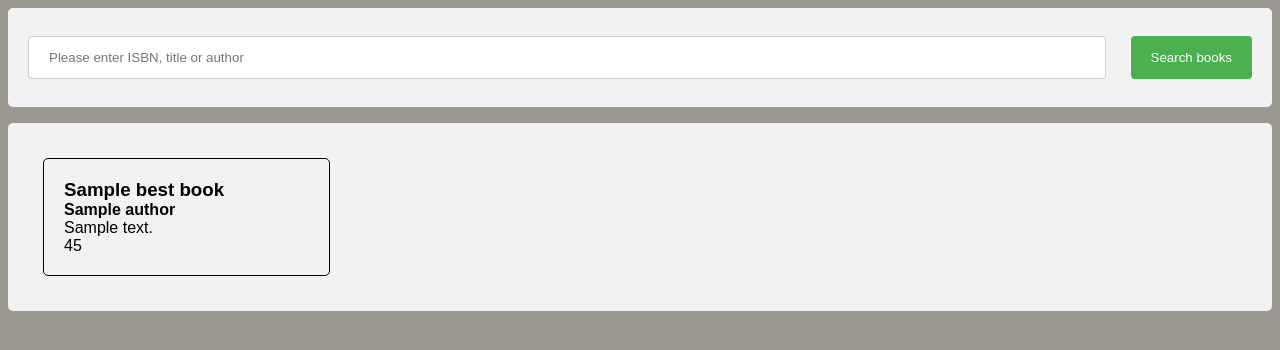
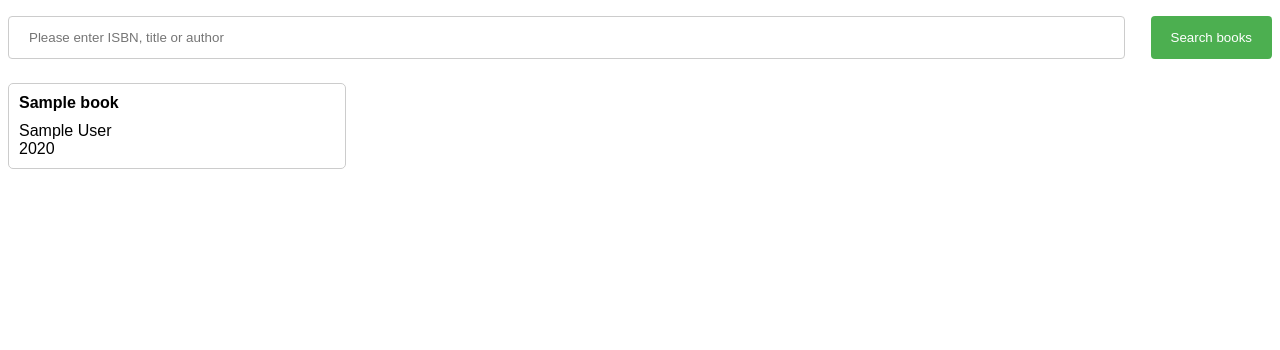
Before and after one commit to florestankorp/CS50W-project1, a Flask app: template templates/search.html in a window 1280 px wide. Shown: the top 350 px of the page. Run offline with Flask 2, Linux system fonts and the light colour scheme; the template is opened without the code that fills it: most values are stand-ins (such as "Sample title", 1, 10 or a date in 2020); parts of the project's set-up code (start-up, migrations or seed data) failed here and were passed over.

Commit message:
searching database and displaying selected book page works

```diff
--- a/application.py
+++ b/application.py
@@ -44,22 +44,45 @@ def search():
         if not request.form.get("search"):
             errors.append("Please enter a search term")
             pass
-        else:
+        elif not errors:
             # use input to do API call to goodreads
             query = request.form.get("search")
-            response = requests.get("https://www.goodreads.com/search.xml",
-                                    params={
-                                        "key": key,
-                                        "q": query,
-                                        "search": "all"
-                                    })
+            books = DB.execute(
+                """--sql
+            SELECT book_id, isbn, title, year, name as author FROM books
+            JOIN authors ON books.author_id = authors.author_id
+            WHERE
+            isbn LIKE :query OR
+            title LIKE :query OR
+            name LIKE :query
+            --endsql""", {
+                    "query": f'%{query}%'
+                }).fetchall()
 
-            works = (xmltodict.parse(response.content, process_namespaces=True)
-                     ["GoodreadsResponse"]["search"]["results"]["work"])
+            return render_template("search.html", errors=errors, books=books)
 
-            return render_template("search.html", errors=errors, works=works)
+        else:
+            errors.append("Book not found")
+            pass
 
     return render_template("search.html", errors=errors)
+
+
+@app.route("/book/<int:book_id>", methods=["GET", "POST"])
+def book(book_id):
+    book = DB.execute(
+        """--sql
+            SELECT book_id, isbn, title, year, name as author FROM books
+            JOIN authors ON books.author_id = authors.author_id
+            WHERE book_id=:book_id
+            --endsql""", {
+            "book_id": book_id
+        }).fetchone()
+
+    if book is None:
+        return redirect("/")
+
+    return render_template("book.html", book=book)
 
 
 @app.route("/login", methods=["GET", "POST"])
@@ -100,7 +123,7 @@ def login():
             # proceed if STILL no errors
             elif not errors:
                 # Remember which user has logged in
-                session["user_id"] = user.id
+                session["user_id"] = user.user_id
                 return redirect("/")
 
     return render_template("login.html", errors=errors)
--- a/static/main.css
+++ b/static/main.css
@@ -1,6 +1,5 @@
 body {
     font-family: Arial, Helvetica, sans-serif;
-    background-color: rgba(128, 124, 112, 0.788);
 }
 
 form {
@@ -17,6 +16,10 @@ ul {
     padding: 0;
     list-style: none;
     color: red;
+}
+
+img {
+    border: 1px solid #CCC
 }
 
 input {
@@ -45,19 +48,36 @@ input {
 .results {
     display: flex;
     flex-wrap: wrap;
+    flex-direction: row;
+    /*add media query for this*/
+    border-radius: 5px;
 }
 
 .book-card {
-    border: 1px solid black;
-    border: 1px solid black;
-    width: 20%;
-    margin: 15px;
+    border: 1px solid #ccc;
+    width: 25%;
+    border-radius: 5px;
+    margin-right: 10px;
+    margin-bottom: 10px;
+    padding: 10px;
 }
 
-div {
-    border-radius: 5px;
-    background-color: #f2f2f2;
-    padding: 20px;
+.book-info {
+    display: flex;
+}
+
+a {
+    color: black;
+    text-decoration: none;
+}
+
+a:hover {
+    background-color: #f0f0f0;
+}
+
+.title {
+    font-weight: bold;
+    margin-bottom: 10px;
 }
 
 input[type=submit] {
--- /dev/null
+++ b/templates/book.html
@@ -0,0 +1,4 @@
+<p>{{book.isbn}}</p>
+<p>{{book.title}}</p>
+<p>{{book.author}}</p>
+<p>{{book.year}}</p>
--- a/templates/search.html
+++ b/templates/search.html
@@ -22,14 +22,21 @@ Search
         {% endfor %}
     </ul>
 </form>
+
+{% if books %}
 <div class="results">
-    {% for work in works %}
-    <div class="book-card">
-        <h3>{{work["best_book"]["title"]}}</h3>
-        <h4>{{work["best_book"]["author"]["name"]}}</h4>
-        <p>{{work["original_publication_year"]["#text"]}} </p>
-        <p>{{work["average_rating"]}}5</p>
-    </div>
+    {% for book in books %}
+    <a class="book-card"
+       href="{{url_for('book', book_id=book.book_id)}}">
+        <p class="title">{{book.title}}</p>
+        <div class="book-info">
+            <div class="book-details">
+                <p>{{book.author}}</p>
+                <p>{{book.year}} </p>
+            </div>
+        </div>
+    </a>
     {% endfor %}
-    {% endblock %}
 </div>
+{% endif %}
+{% endblock %}
```
Also changed, not shown: import.py (+5 -5 lines).
